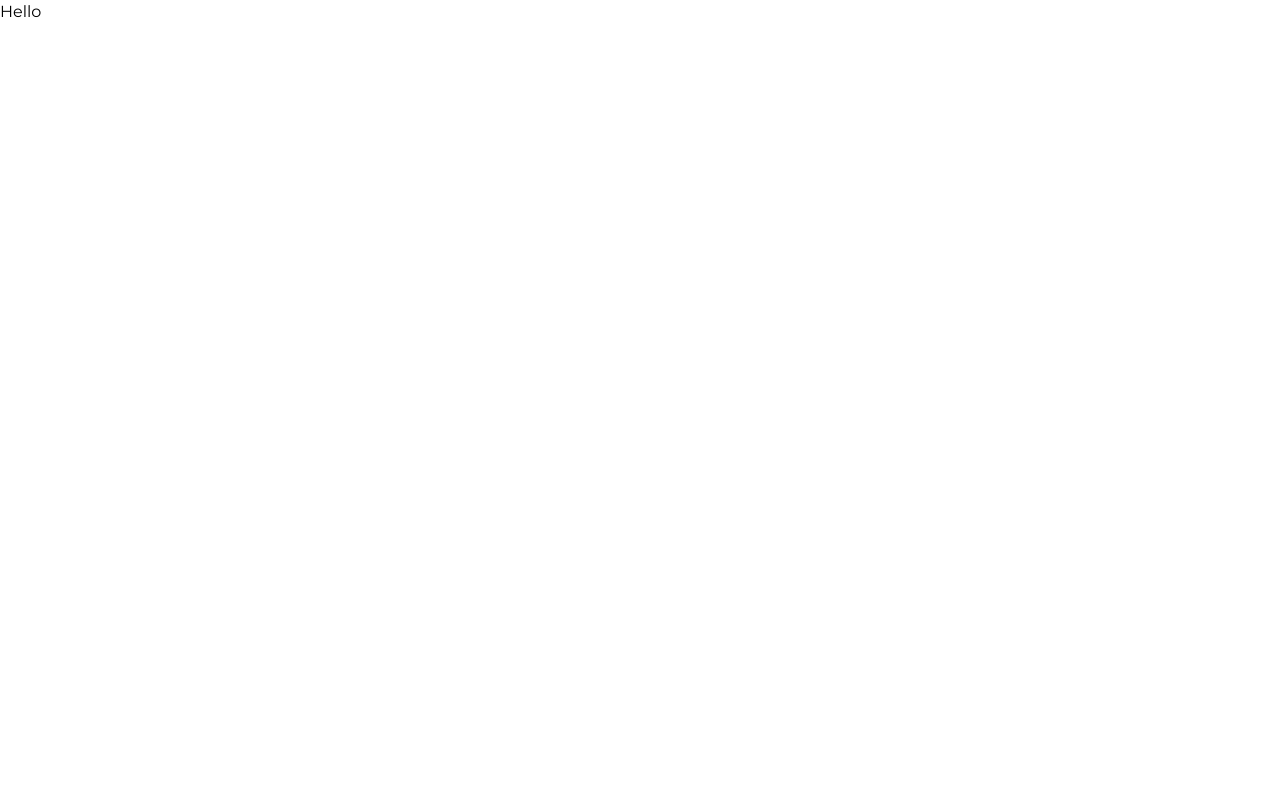
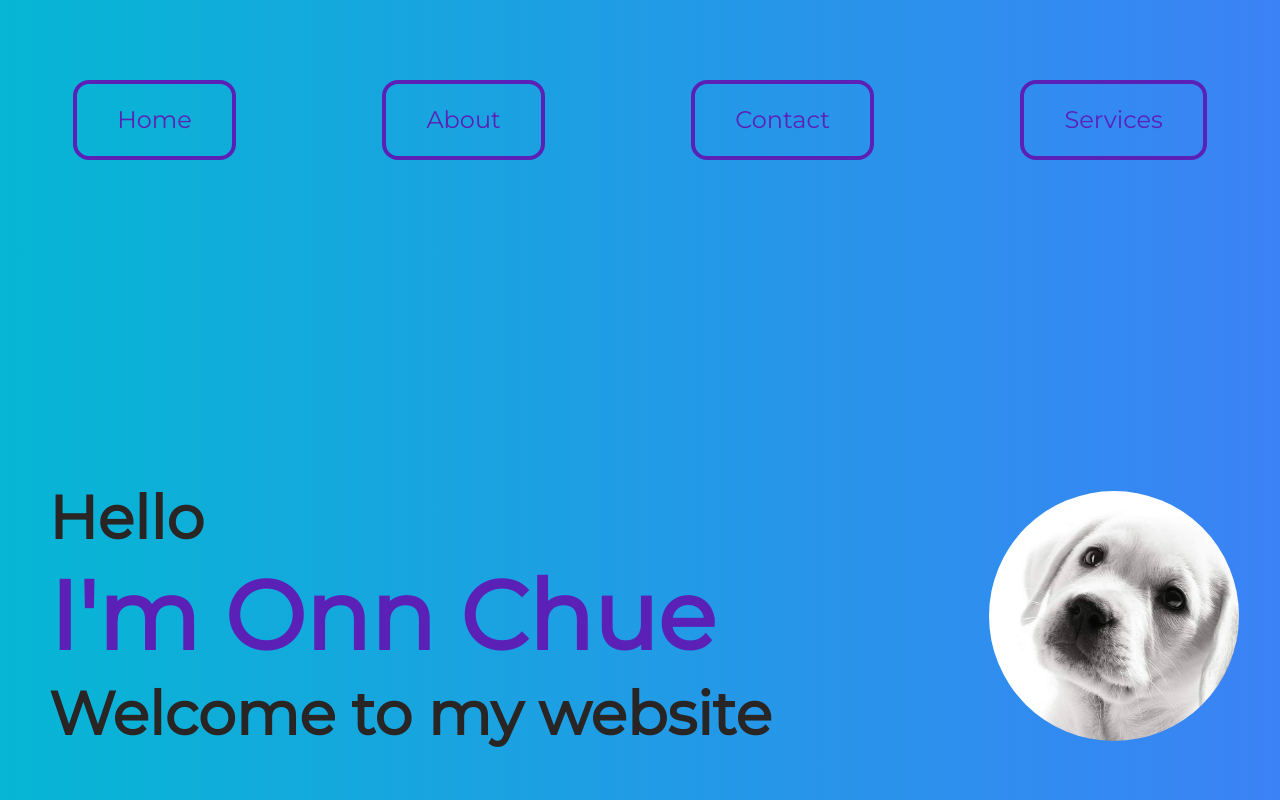
Before and after one commit to OnnChue/card-test, a website: page index.html in a window 1280 px wide. Drawn offline with Linux system fonts and the light colour scheme.

Commit message:
card-final

```diff
--- a/index.html
+++ b/index.html
@@ -1,14 +1,48 @@
 <!DOCTYPE html>
 <html lang="en">
+
 <head>
     <meta charset="UTF-8">
     <meta name="viewport" content="width=device-width, initial-scale=1.0">
-    <title>Document</title>
+    <title>My Project</title>
     <link rel="stylesheet" href="../dist/output.css">
 </head>
+
 <body>
-    <h2>
-        Hello
-    </h2>
+    <main class="h-screen mx-auto bg-gradient-to-r from-cyan-500 to-blue-500">
+        <div class="flex justify-around mx-auto container">
+            <a href="#"
+                class="border-4 border-primary rounded-2xl px-10 py-5 text-primary text-2xl hover:bg-primary hover:text-white duration-500 mt-20">Home</a>
+            <a href="#"
+                class="border-4 border-primary rounded-2xl px-10 py-5 text-primary text-2xl hover:bg-primary hover:text-white duration-500 mt-20">About</a>
+            <a href="#"
+                class="border-4 border-primary rounded-2xl px-10 py-5 text-primary text-2xl hover:bg-primary hover:text-white duration-500 mt-20">Contact</a>
+            <a href="#"
+                class="border-4 border-primary rounded-2xl px-10 py-5 text-primary text-2xl hover:bg-primary hover:text-white duration-500 mt-20">Services</a>
+        </div>
+        <div class="flex container mx-auto justify-around items-center my-80">
+            <div class="left-texts p-2">
+
+                <h2 class="font-bold text-stone-800 text-6xl mb-5
+                hover:text-white duration-500 ">Hello</h2>
+                <h1 class="font-bold font-sans text-primary text-8xl mb-5  hover:text-white duration-500">I'm Onn Chue</h1>
+                <h3 class="font-bold font-sans text-6xl text-stone-800  hover:text-white duration-500">Welcome to my website</h3>
+                <!-- <ul>
+                        <li class="p-4 flex">
+                            <i class="fa-brands fa-facebook pr-4"></i>
+                            <i class="fa-brands fa-facebook-messenger pr-4"></i>
+                            <i class="fa-brands fa-instagram pr-4"></i>
+                            <i class="fa-brands fa-twitter pr-4"></i>
+                        </li>
+                    </ul> -->
+            </div>
+
+            <div class="flex">
+                <img src="../img/FB_IMG_1632207575065.jpg" alt="" class="h-[250px] rounded-full ml-32 hover:h-96 duration-500">
+            </div>
+        </div>
+        </div>
+    </main>
 </body>
+
 </html>
```
